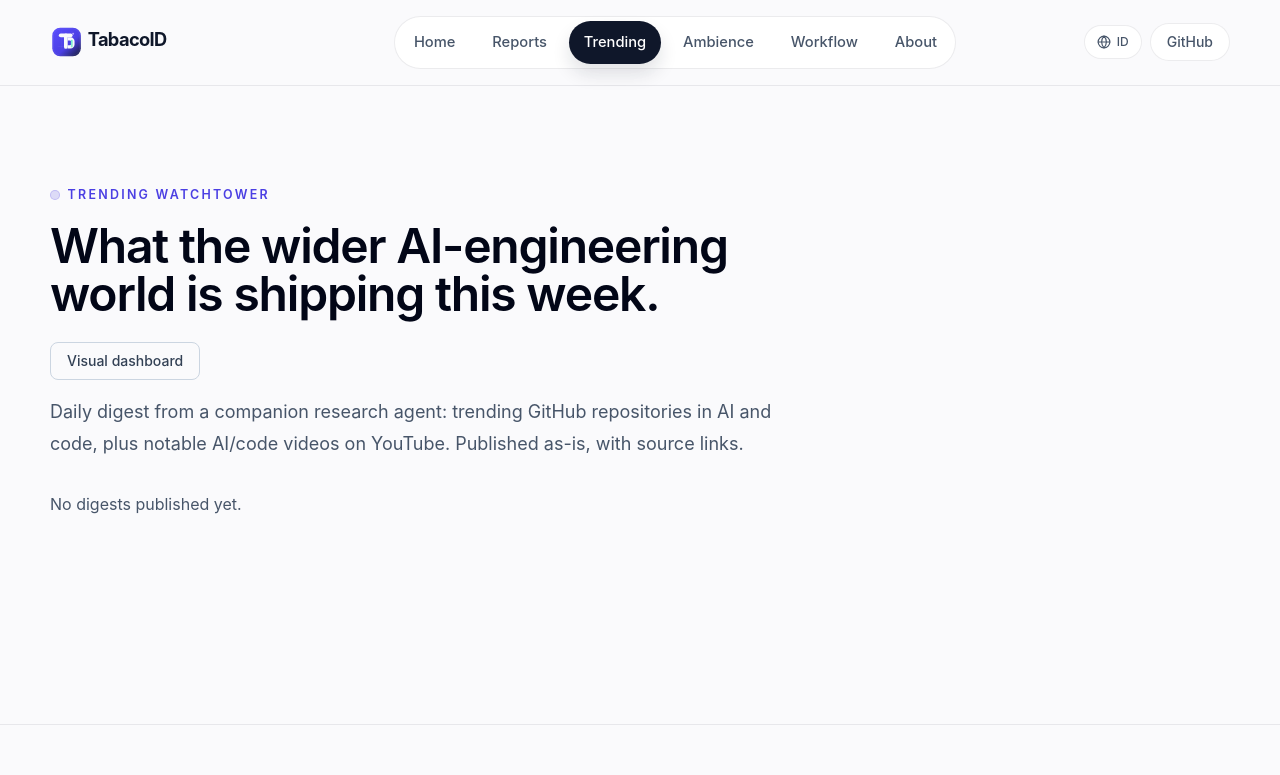
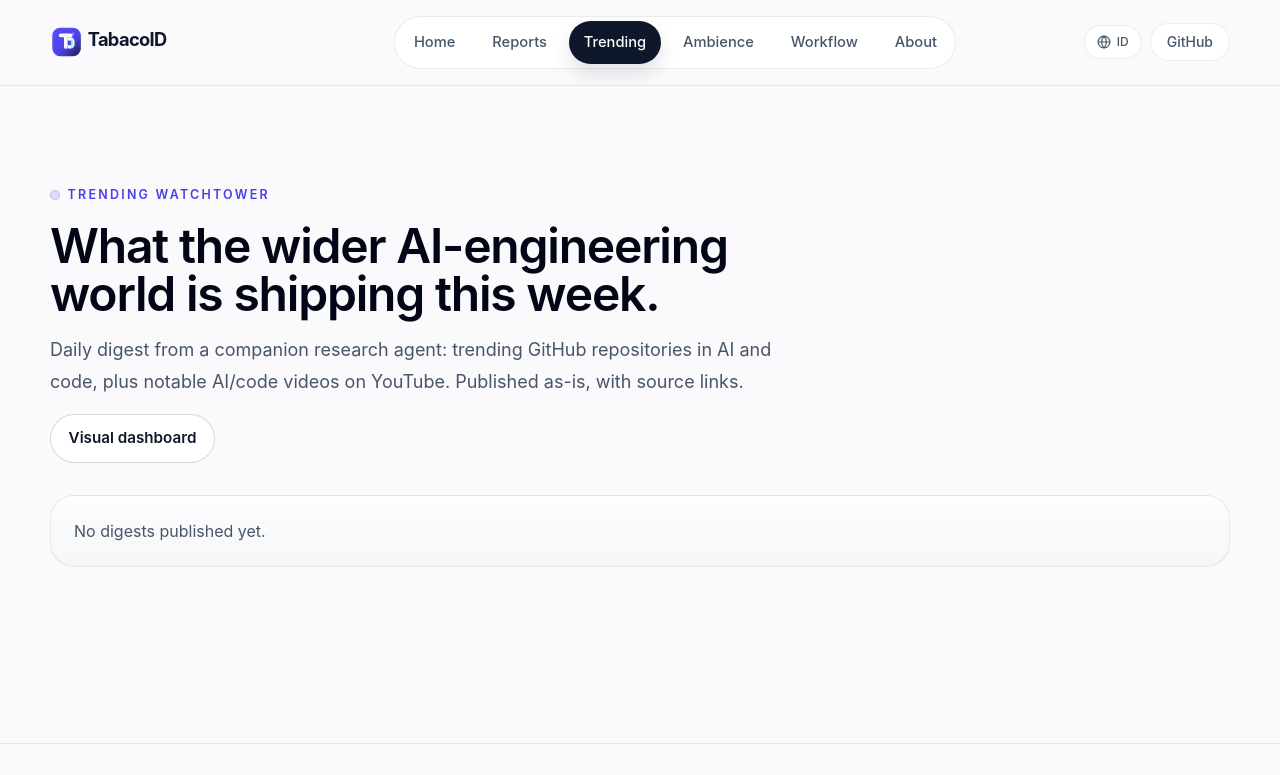
Before and after one commit to bagusajah/TabacoID, a React (Vite) app: page /trending in a window 1280 px wide. Shown: the top 775 px of the page. Built offline with nearby package versions, Linux system fonts and the light colour scheme.

Commit message:
trending: layout fixes from cursor-agent review (hierarchy, tokens, empty state, i18n width, pagination wrap)

```diff
--- a/src/i18n.tsx
+++ b/src/i18n.tsx
@@ -25,7 +25,7 @@ const T = {
     'tr.loading': 'Loading digest...',
     'tr.empty': 'No digests published yet.',
     'tr.dashboard': 'Visual dashboard',
-    'tr.count': (n: number) => `${n} daily digest${n === 1 ? '' : 's'} published.`,
+    'tr.count': (n: number) => `${n} digests published.`,
     'am.eyebrow': 'Ambience videos',
     'am.title': 'Ambient scenes, generated and published daily.',
     'am.desc': 'A growing catalog of AI-produced ambience videos — rain, cafés, nature — published by an autonomous production agent. Watch inline or on YouTube.',
@@ -178,13 +178,13 @@ const T = {
     'nav.menu.open': 'Buka menu navigasi',
     'nav.menu.close': 'Tutup menu navigasi',
     // Trending page
-    'tr.eyebrow': 'Menara pengawas trending',
+    'tr.eyebrow': 'Trending radar',
     'tr.title': 'Apa yang dunia AI-engineering rilis minggu ini.',
     'tr.desc': 'Digest harian dari agent riset pendamping: repositori GitHub yang sedang trending di bidang AI dan kode, plus video AI/kode menonjol di YouTube. Dipublikasi apa adanya, dengan tautan sumber.',
     'tr.loading': 'Memuat digest...',
     'tr.empty': 'Belum ada digest yang dipublikasikan.',
     'tr.dashboard': 'Dashboard visual',
-    'tr.count': (n: number) => `${n} digest harian terpublikasi.`,
+    'tr.count': (n: number) => `${n} digest terpublikasi.`,
     'am.eyebrow': 'Video ambience',
     'am.title': 'Suasana ambient, diproduksi dan terbit tiap hari.',
     'am.desc': 'Katalog video ambience buatan AI — hujan, kafe, alam — diterbitkan oleh agent produksi otonom. Tonton di sini atau di YouTube.',
--- a/src/pages/Trending.tsx
+++ b/src/pages/Trending.tsx
@@ -47,19 +47,20 @@ export default function TrendingPage() {
             <h1 className="text-balance text-4xl font-semibold tracking-tight text-slate-950 sm:text-5xl">
               {t['tr.title']}
             </h1>
-            <div className="flex flex-wrap gap-3 pt-2">
-              <Link to="/trending/dashboard" className="inline-flex items-center gap-2 rounded-lg border border-slate-300 px-4 py-2 text-sm font-medium text-slate-700 hover:bg-slate-50">
+            <p className="text-lg leading-8 text-slate-600">
+              {t['tr.desc']}
+            </p>
+            <div className="flex flex-wrap gap-3">
+              <Link to="/trending/dashboard" className="button-secondary">
                 {t['tr.dashboard']}
               </Link>
             </div>
-            <p className="text-lg leading-8 text-slate-600">
-              {t['tr.desc']}
-            </p>
           </div>
 
-          {!loaded && <p className="text-slate-600">{t['tr.loading']}</p>}
-          {loaded && items.length === 0 && <p className="text-slate-600">{t['tr.empty']}</p>}
+          {!loaded && <p className="panel-soft text-slate-600">{t['tr.loading']}</p>}
+          {loaded && items.length === 0 && <p className="panel-soft text-slate-600">{t['tr.empty']}</p>}
 
+          {paginated.length > 0 && (
           <div className="space-y-4">
             {paginated.map((item) => (
               <Link
@@ -72,7 +73,7 @@ export default function TrendingPage() {
                     <h2 className="text-lg font-semibold text-slate-950">{item.title}</h2>
                     <div className="flex flex-wrap items-center gap-3 text-sm text-slate-500">
                       <span>{item.date}</span>
-                      <span className="rounded bg-slate-100 px-2 py-0.5 text-xs font-medium text-slate-600">
+                      <span className="rounded bg-[var(--surface-muted)] px-2 py-0.5 text-xs font-medium text-slate-600">
                         {item.category}
                       </span>
                     </div>
@@ -80,11 +81,12 @@ export default function TrendingPage() {
                       <p className="text-sm leading-6 text-slate-500 line-clamp-2">{item.summary}</p>
                     )}
                   </div>
-                  <ArrowRight className="h-5 w-5 text-slate-300 group-hover:text-slate-600 transition mt-1 flex-shrink-0" />
+                  <ArrowRight className="h-5 w-5 text-[var(--text-tertiary)] group-hover:text-slate-600 transition mt-1 flex-shrink-0" />
                 </div>
               </Link>
             ))}
           </div>
+          )}
 
           {loaded && items.length > 0 && (
             <p className="text-sm text-slate-600">
@@ -93,11 +95,11 @@ export default function TrendingPage() {
           )}
 
           {loaded && totalPages > 1 && (
-            <nav className="flex items-center justify-between gap-4" aria-label="Pagination">
+            <nav className="flex flex-wrap items-center justify-center gap-3" aria-label="Pagination">
               <button
                 onClick={() => setPage(p => Math.max(1, p - 1))}
                 disabled={safePage === 1}
-                className="rounded-lg border border-[var(--border-soft)] bg-white px-4 py-2 text-sm font-medium text-slate-600 transition hover:border-[var(--border-strong)] disabled:opacity-40 disabled:cursor-not-allowed"
+                className="min-h-11 rounded-lg border border-[var(--border-soft)] bg-white px-4 py-2 text-sm font-medium text-slate-600 transition hover:border-[var(--border-strong)] disabled:opacity-40 disabled:cursor-not-allowed"
               >
                 {t['rep.prev']}
               </button>
@@ -107,7 +109,7 @@ export default function TrendingPage() {
               <button
                 onClick={() => setPage(p => Math.min(totalPages, p + 1))}
                 disabled={safePage === totalPages}
-                className="rounded-lg border border-[var(--border-soft)] bg-white px-4 py-2 text-sm font-medium text-slate-600 transition hover:border-[var(--border-strong)] disabled:opacity-40 disabled:cursor-not-allowed"
+                className="min-h-11 rounded-lg border border-[var(--border-soft)] bg-white px-4 py-2 text-sm font-medium text-slate-600 transition hover:border-[var(--border-strong)] disabled:opacity-40 disabled:cursor-not-allowed"
               >
                 {t['rep.next']}
               </button>
```
